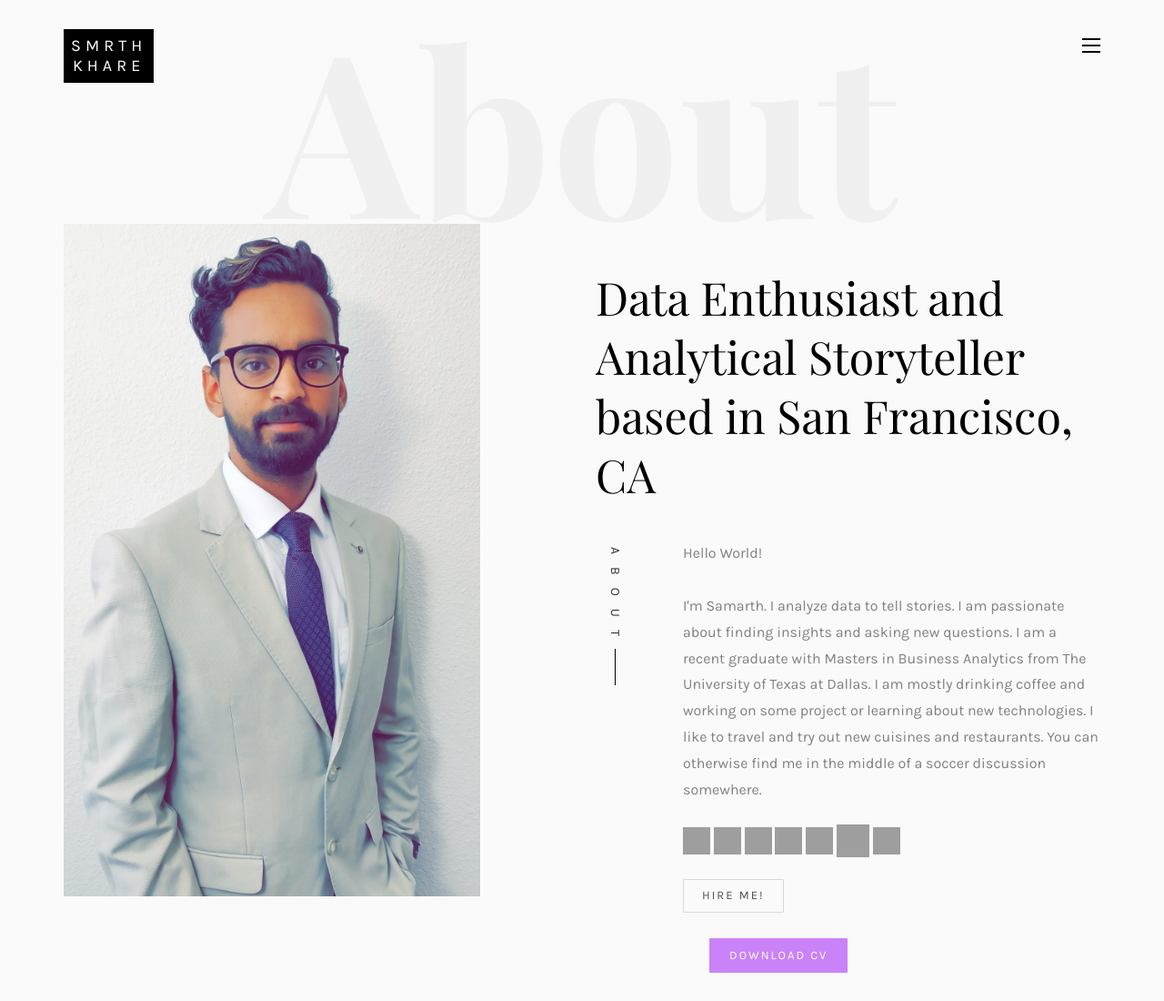
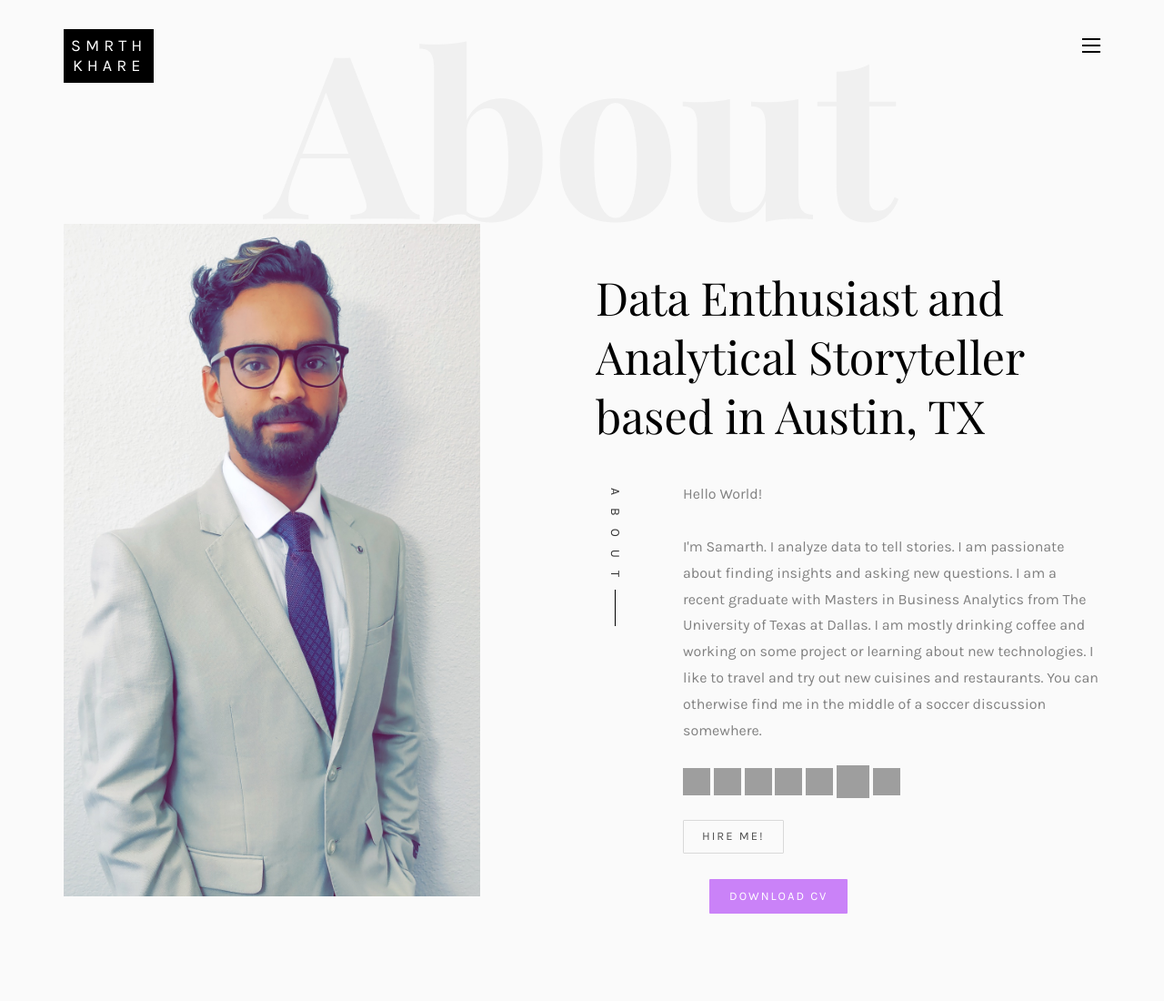
Before and after one commit to samarthxxkhare/samarthxxkhare.github.io, a plain HTML site: page index.html in a window 1280 px wide. Shown: the top 1100 px of the page at 91% size. Drawn offline with nearby package versions, Linux system fonts and the light colour scheme; grey boxes are pictures that could not be loaded; files whose address does not match are found by name; a web font is replaced by a local one.

Commit message:
Update index.html

```diff
--- a/index.html
+++ b/index.html
@@ -148,7 +148,7 @@
 									<h2><span>Samarth</span><span>Khare</span></h2>
 								</div>
 								<div class="item">
-									<h2><span>Data Enthusiast and Analytical Storyteller</span><span>based in San Francisco, CA</span></h2>
+									<h2><span>Data Enthusiast and Analytical Storyteller</span><span>based in Austin, TX</span></h2>
 								</div>
 							</div>
 							<div class="desc">
```
